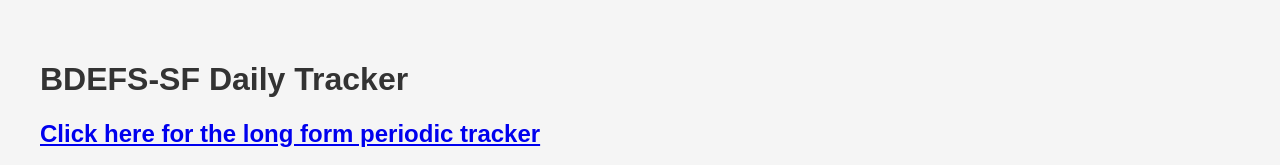
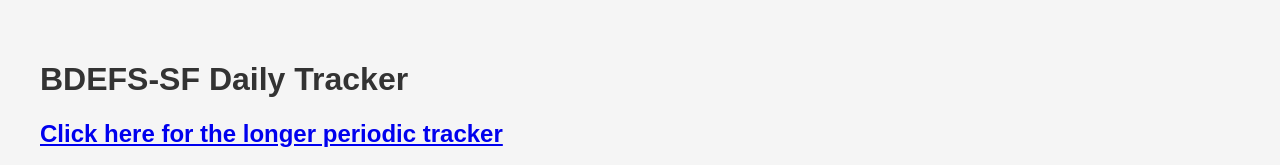
Before and after one commit to DJplaysDND/bdefs-tracker, a plain HTML site: page index.html in a window 1280 px wide. Shown: the top 165 px of the page. Drawn offline with nearby package versions, Linux system fonts and the light colour scheme.

Commit message:
Update index.html

```diff
--- a/index.html
+++ b/index.html
@@ -74,7 +74,7 @@
 </head>
 <body>
   <h1>BDEFS-SF Daily Tracker</h1>
-   <h2><a href="https://djplaysdnd.github.io/bdefs-tracker_long/">Click here for the long form periodic tracker</a></h2>
+   <h2><a href="https://djplaysdnd.github.io/bdefs-tracker_long/">Click here for the longer periodic tracker</a></h2>
   <div class="scale-info">
     <strong>Scale:</strong><br>
     1 = Never or rarely<br>
```
